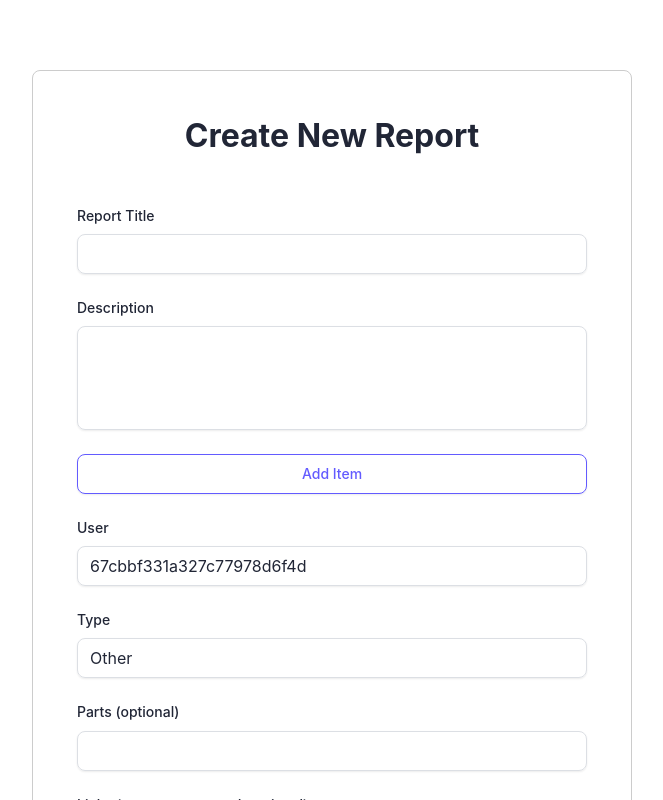
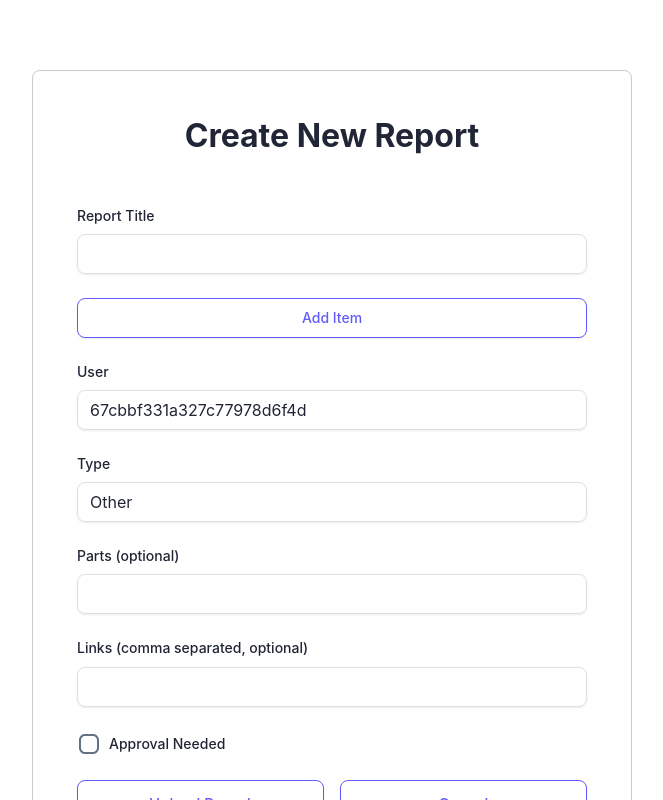
Before and after one commit to ja95aricapa/SDT-Practical-Test, a React (Vite) app in the folder client/: page /NewReport in a window 1280 px wide. Shown: the top 800 px of the page, without its empty margins (308-971 px from the left). Built offline with nearby package versions, Linux system fonts and the light colour scheme.

Commit message:
feat: add frontend pages and components 8

```diff
--- a/client/src/components/dashboard/single-appointment/forms/report-form.tsx
+++ b/client/src/components/dashboard/single-appointment/forms/report-form.tsx
@@ -64,17 +64,6 @@ export function ReportForm({
             fullWidth
             value={report.title}
             onChange={(e) => setReport((prev) => ({ ...prev, title: e.target.value }))}
-          />
-        </Box>
-        {/* Report Description */}
-        <Box>
-          <TextField
-            label="Description"
-            fullWidth
-            multiline
-            minRows={3}
-            value={report.description}
-            onChange={(e) => setReport((prev) => ({ ...prev, description: e.target.value }))}
           />
         </Box>
         {/* Items Section */}
```
